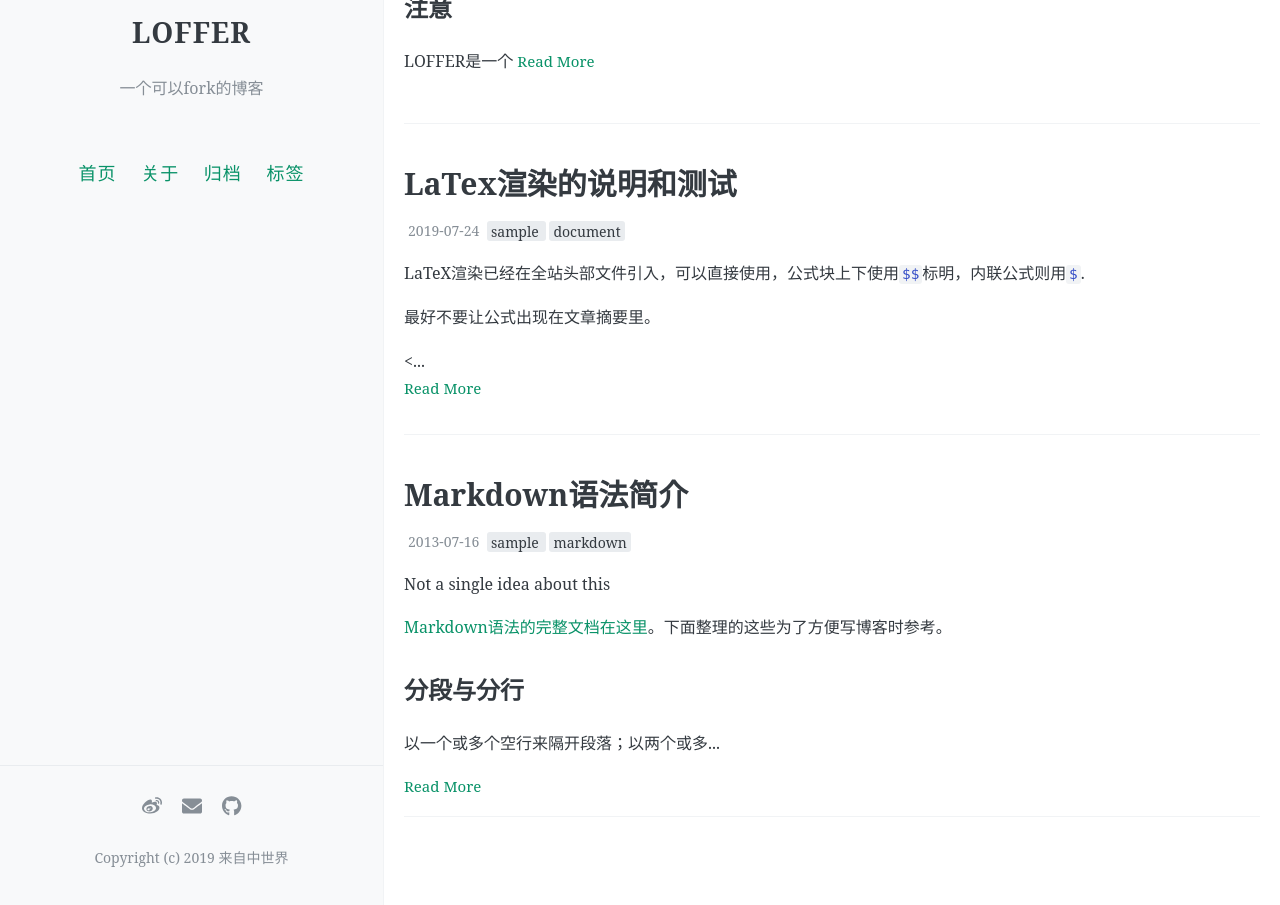
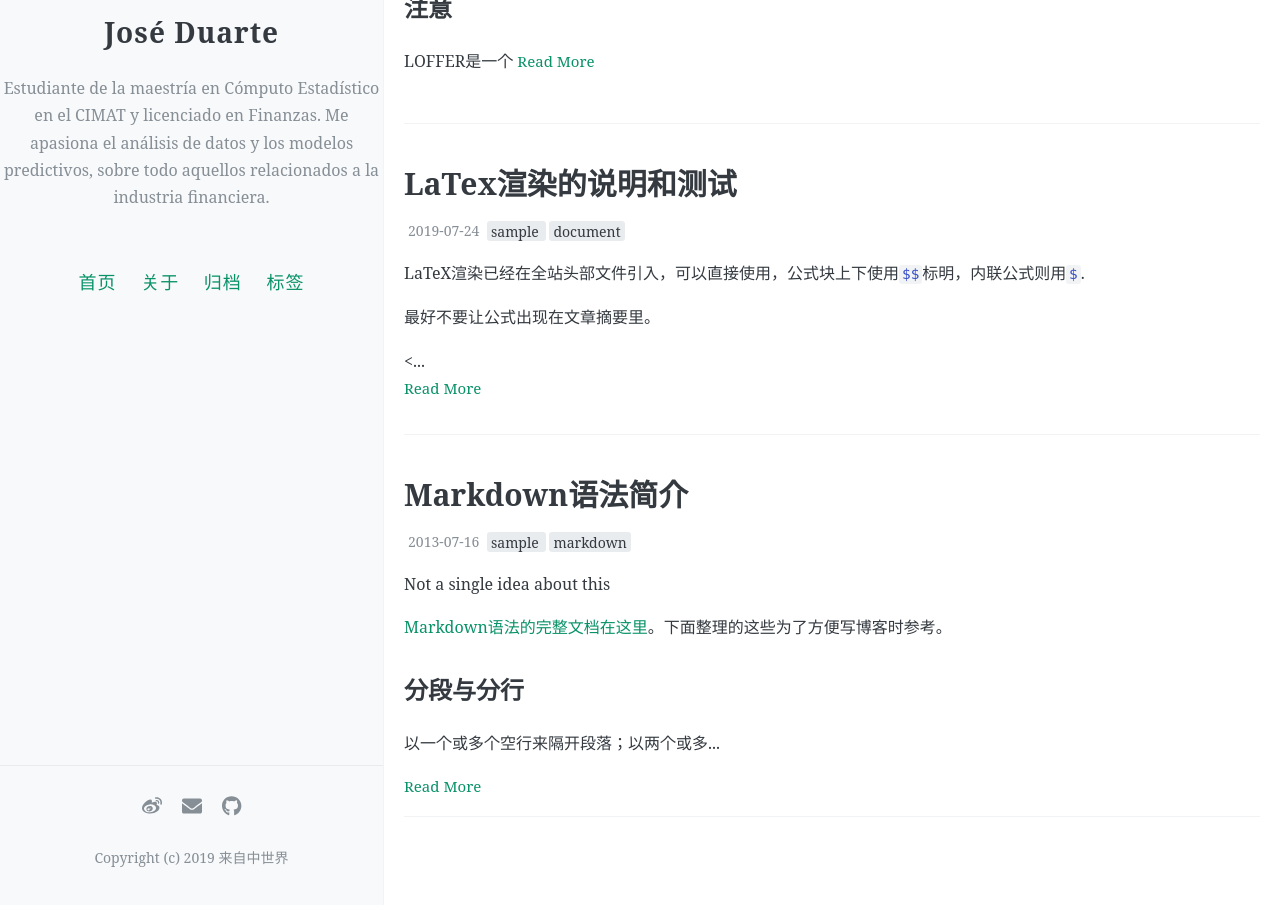
Before and after one commit to jduarte00/new-website, a Jekyll site: the page built from index.html, in a window 1280 px wide and 1195 px high. Shown: the part 290-1195 px from the top of the window. Built offline with Jekyll 4.4.1, drawn with Linux system fonts in a browser that asks for light colours; the list of posts is cut into pages by our own code; comment, search, counter and statistics services are not loaded.

Commit message:
Update _config.yml

```diff
--- a/_config.yml
+++ b/_config.yml
@@ -7,8 +7,8 @@
 # 井号后面的文字是说明文档，不会被程序读取。
 
 # 描述/签名
-name: LOFFER
-description: 一个可以fork的博客
+name: José Duarte
+description: Estudiante de la maestría en Cómputo Estadístico en el CIMAT y licenciado en Finanzas. Me apasiona el análisis de datos y los modelos predictivos, sobre todo aquellos relacionados a la industria financiera.
 
 # 输入你的网站域名（如果你没有添加自己的域名，而是直接用GitHub pages分配的域名的话可以省略）
 url: https://jduarte00.github.io
```
